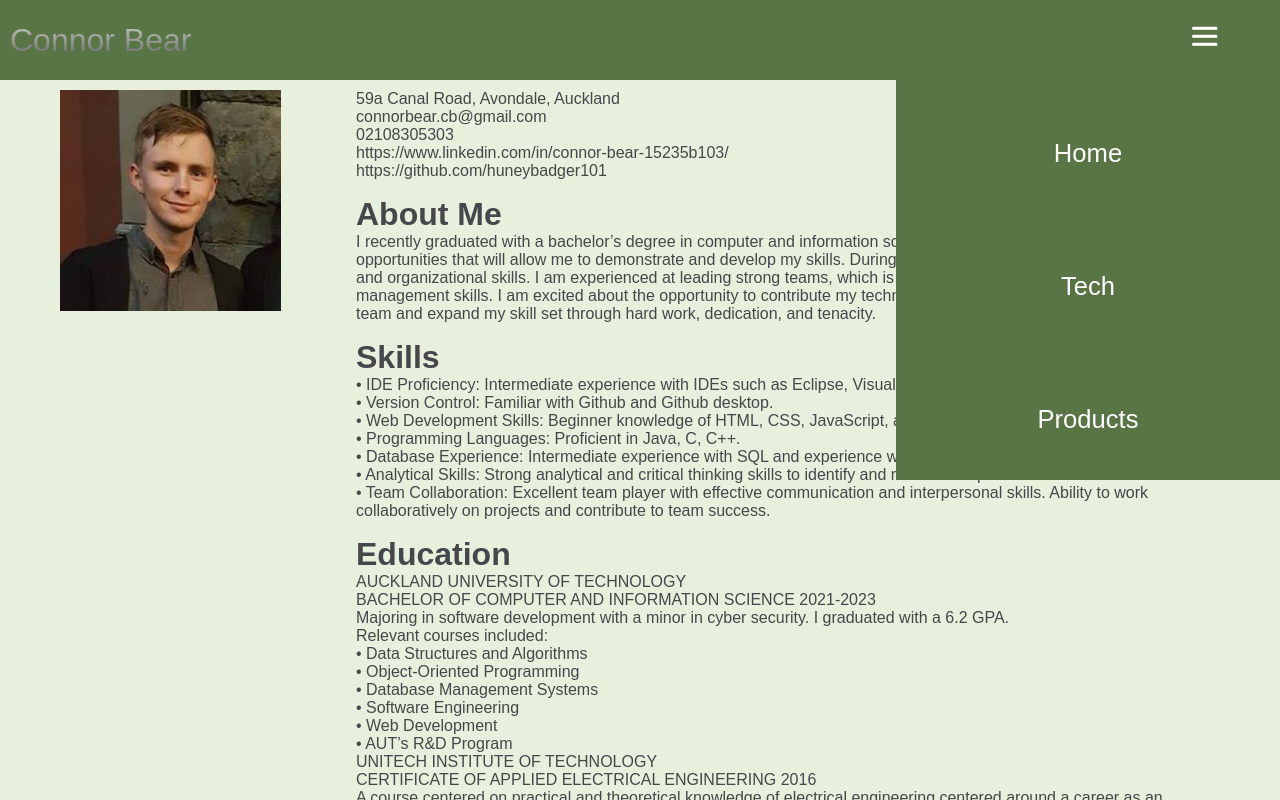
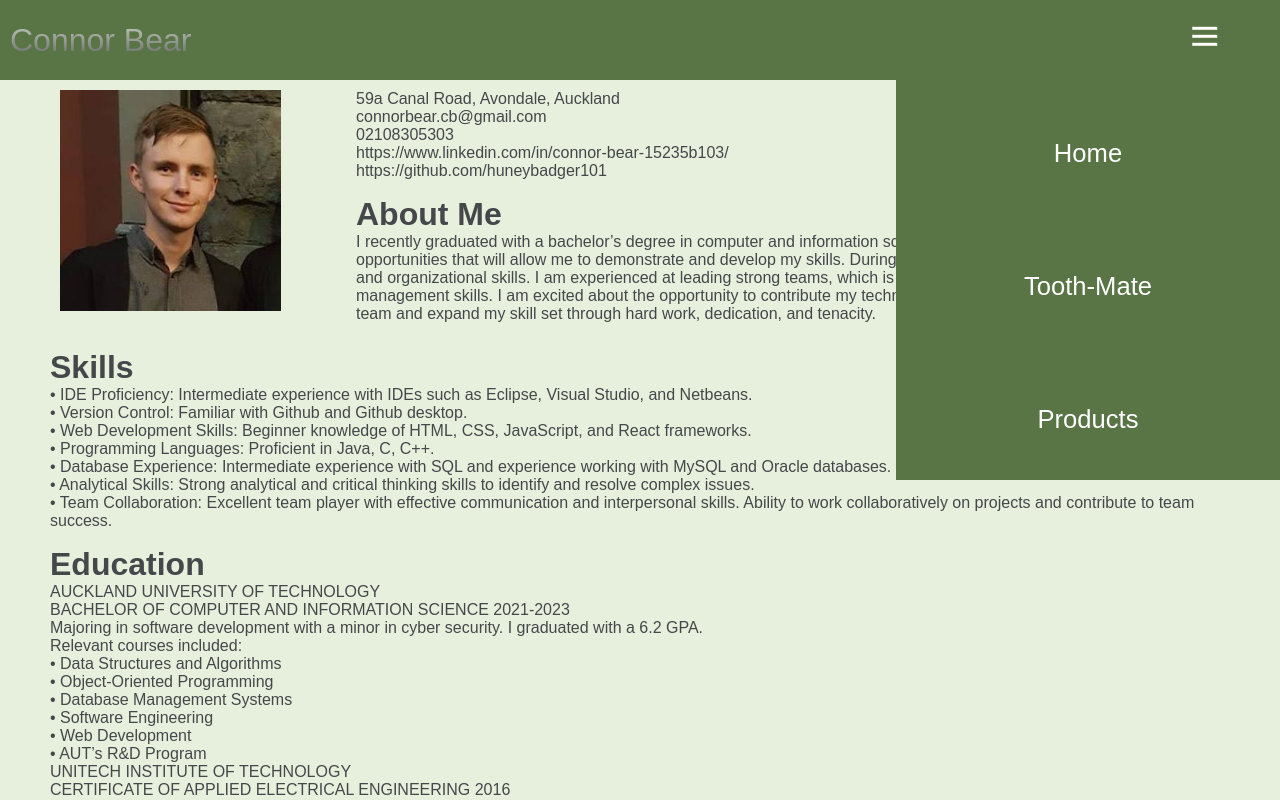
Before and after one commit to huneybadger101/huneybadger101.github.io, a plain HTML site: page index.html in a window 1280 px wide. Both pictures are taken after a click on the element 1204 px from the left and 36 px from the top of the page. Shown: the top 800 px of the page. Drawn offline with Linux system fonts and the light colour scheme.

Commit message:
Update to div formatting
To make sure that the cv wraps around the photo rather than have a blank column under the photo

```diff
--- a/index.html
+++ b/index.html
@@ -23,8 +23,8 @@
                 </a>
             </li>
             <li class="navbar_item">
-                <a href="/tech.html" class="navbar_links">
-                    Tech
+                <a href="https://github.com/huneybadger101/Tooth-Mate" class="navbar_links">
+                    Tooth-Mate
                 </a>
             </li>
             <li class="navbar_item">
@@ -63,7 +63,13 @@
                             am excited about the opportunity to contribute my technical knowledge,
                             collaborate with a dynamic team and expand my skill set through hard work,
                             dedication, and tenacity. </p1>
-                        <p>Skills</p>
+
+                        </p1>
+                    </div>
+                </div>
+            </div>
+        <div class="main_content">
+            <p>Skills</p>
                         <p1>
                             • IDE Proficiency: Intermediate experience with IDEs such as Eclipse, Visual Studio, and Netbeans. <br>
                             • Version Control: Familiar with Github and Github desktop.<br>
@@ -136,10 +142,7 @@
                             production on the factory floor. <br>
                             • Organizing Delivery: Organizing the delivery of finished product to
                             clients and tracking them to make sure they have arrived on time.
-                        </p1>
-                    </div>
-                </div>
-            </div>
+        </div>
         </div>
     </div>
 
```
